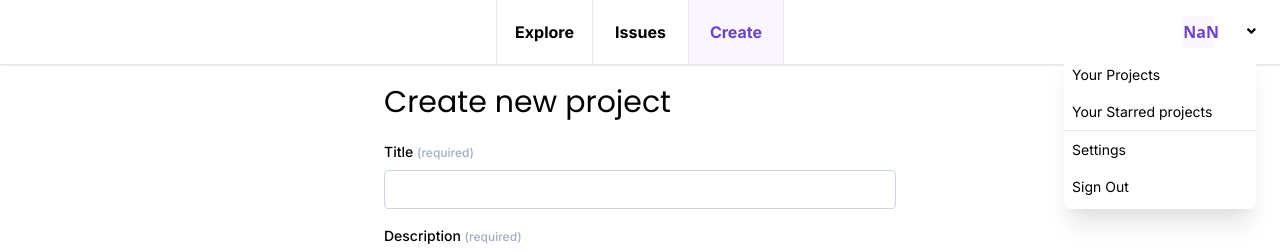
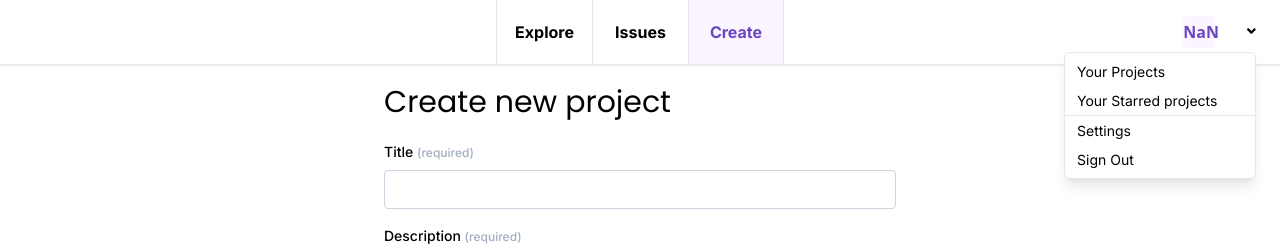
Before and after one commit to joshiprashanthd/startup, a React app in the folder root/frontend/: page /create in a window 1280 px wide. Both pictures are taken after a click on the button 1251 px from the left and 31 px from the top of the page. Shown: the top 252 px of the page. Built offline with nearby package versions, Linux system fonts and the light colour scheme; no server answers.

Commit message:
STYLE: Change styling of menu and item

```diff
--- a/root/frontend/src/components/core/dropdown.tsx
+++ b/root/frontend/src/components/core/dropdown.tsx
@@ -53,12 +53,12 @@ export const Dropdown: React.FC<IProps> & {
 
 const Menu: React.FC<{ width?: any; height?: any }> = function ({
   children,
-  width = "auto",
+  width = "full",
   height = "auto",
 }) {
   return (
     <div
-      className={`absolute right-0 z-10 py-1 w-${width} h-${height} overflow-y-auto mt-2 mb-4 text-sm origin-top-right bg-white rounded-md shadow-xl font-body`}
+      className={`absolute border right-0 z-10 py-1 w-${width} h-${height} overflow-y-auto mt-2 mb-4 text-sm origin-top-right bg-white rounded-md shadow-lg font-body whitespace-no-wrap`}
     >
       {children}
     </div>
@@ -79,7 +79,7 @@ const Item: React.FC<
   const dropdownContext = useContext(DropdownContext);
   return (
     <div
-      className="w-full p-2 text-sm cursor-pointer hover:bg-purple-500 hover:text-white"
+      className="w-full px-3 py-1 text-sm cursor-pointer hover:bg-purple-700 hover:text-white"
       onClick={(event) => {
         if (dropdownContext.onSelected) dropdownContext.onSelected(value);
         if (dropdownContext.showDropdown) dropdownContext.showDropdown(false);
```
